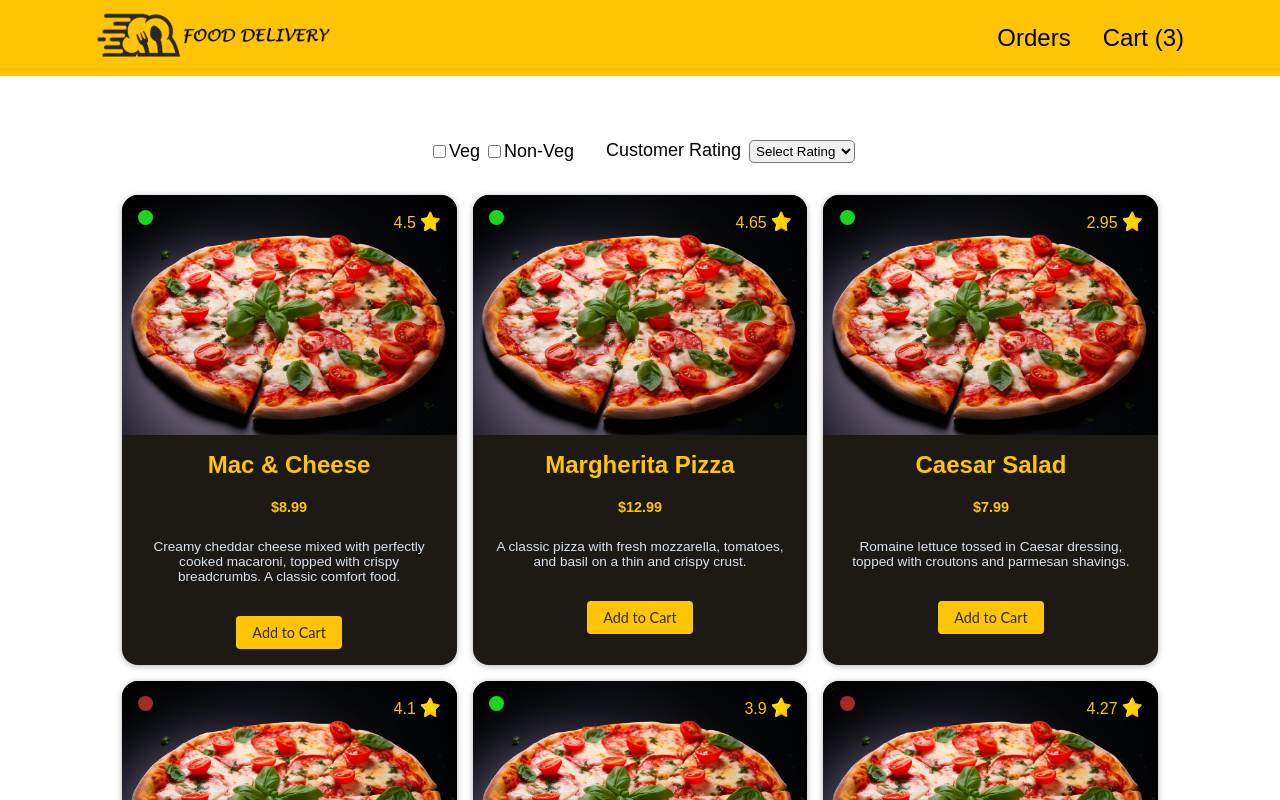
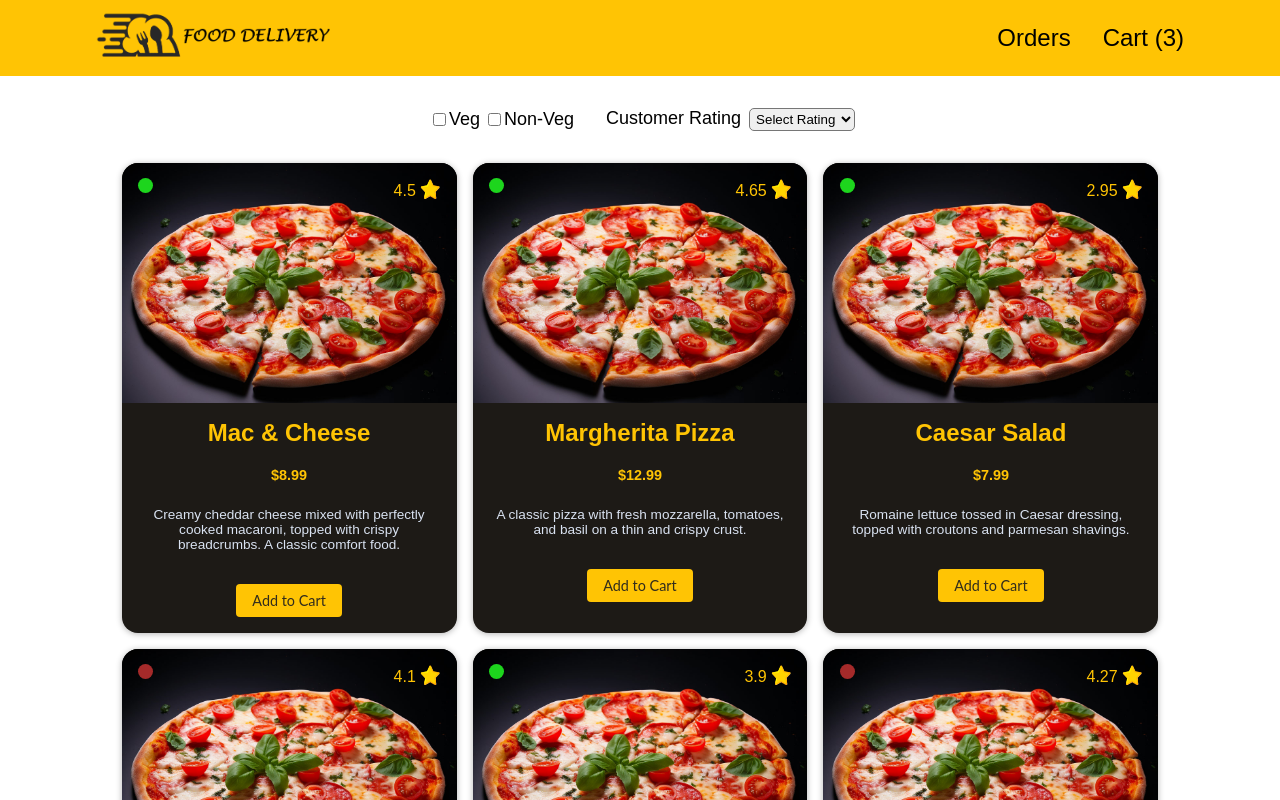
Before and after one commit to AkshatG165/food-delivery, a Next.js app: page / in a window 1280 px wide. Shown: the top 800 px of the page. Built offline with nearby package versions, Linux system fonts and the light colour scheme.

Commit message:
refactor: root layout

```diff
--- a/components/layout/RootLayout.module.css
+++ b/components/layout/RootLayout.module.css
@@ -1,4 +1,4 @@
 .main {
-  margin: 3rem auto;
+  margin: 1rem auto;
   width: 90%;
 }
--- a/components/menu/Filters.module.css
+++ b/components/menu/Filters.module.css
@@ -2,7 +2,7 @@
   width: 90%;
   max-width: 85rem;
   list-style: none;
-  margin: 1rem auto 0 auto;
+  margin: 0 auto;
   padding-top: 1rem;
   display: flex;
   justify-content: center;
--- a/pages/_app.tsx
+++ b/pages/_app.tsx
@@ -1,6 +1,11 @@
-import '@/styles/globals.css'
-import type { AppProps } from 'next/app'
+import RootLayout from '@/components/layout/RootLayout';
+import '@/styles/globals.css';
+import type { AppProps } from 'next/app';
 
 export default function App({ Component, pageProps }: AppProps) {
-  return <Component {...pageProps} />
+  return (
+    <RootLayout>
+      <Component {...pageProps} />
+    </RootLayout>
+  );
 }
--- a/pages/index.tsx
+++ b/pages/index.tsx
@@ -2,11 +2,7 @@ import RootLayout from '@/components/layout/RootLayout';
 import Menu from '@/components/menu/Menu';
 
 function Homepage() {
-  return (
-    <RootLayout>
-      <Menu />
-    </RootLayout>
-  );
+  return <Menu />;
 }
 
 export default Homepage;
```
